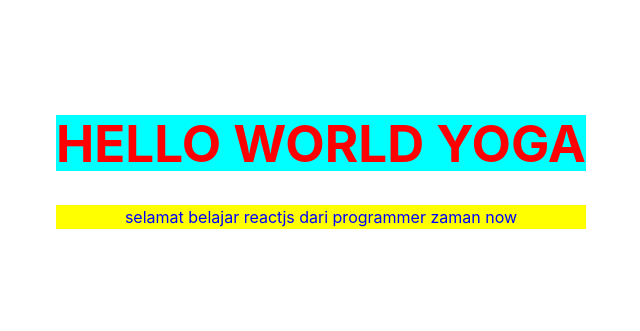
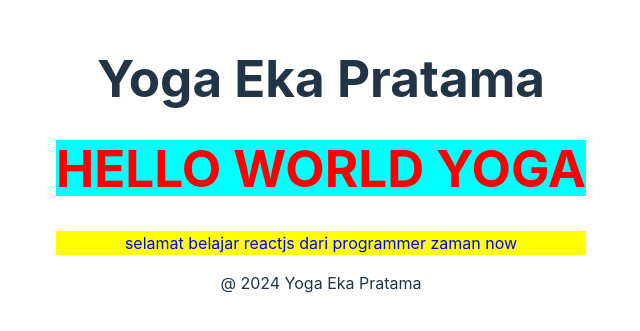
Before and after one commit to yogaekapratama29/React_JSX, a React (Vite) app: page / in a window 1280 px wide. Shown: the part 237-568 px from the top of the page, without its empty margins (319-959 px from the left). Built offline with nearby package versions, Linux system fonts and the light colour scheme.

Commit message:
+add style with css (className)

```diff
--- /dev/null
+++ b/src/hello-world/Container.jsx
@@ -0,0 +1,13 @@
+export default function Container({children}){
+    return(
+        <div>
+            <h1>Yoga Eka Pratama</h1>
+
+            {children}
+
+            <footer>
+                <p>@ 2024 Yoga Eka Pratama</p>
+            </footer>
+        </div>
+    )
+}
--- /dev/null
+++ b/src/hello-world/HelloWorld.css
@@ -0,0 +1,9 @@
+.title {
+    color: red;
+    background-color: aqua;
+}
+
+.content {
+    color: blue;
+    background-color: yellow;
+}
--- a/src/hello-world/HelloWorld.jsx
+++ b/src/hello-world/HelloWorld.jsx
@@ -1,3 +1,5 @@
+import "./HelloWorld.css"
+
 export default function HelloWorld(){
     // Spread Syntax
     const props = {
@@ -16,10 +18,13 @@
 // Membuat Component Baru (Destructuring Props)
 export function HeaderHelloWorld({text = "Ups saya lupa kasih Teks"}){
     return(
-        <h1 style={{
-            color : "red",
-            backgroundColor : "aqua"
-        }}>{text.toUpperCase()}</h1>
+        // Bisa langsung deklarasi
+        // <h1 style={{
+        //     color : "red",
+        //     backgroundColor : "aqua"
+        // }}>{text.toUpperCase()}</h1>
+
+        <h1 className="title">{text.toUpperCase()}</h1>
 
     )
 }
@@ -27,13 +32,9 @@
 // Membuat Component Baru (Biasa)
 function ParagraphHelloWorld(){
     const p = "Selamat Belajar ReactJS dari Programmer Zaman Now"
-    const style = {
-        color : "blue",
-        backgroundColor :"yellow"
-    }
     return(
 
-        <p style={style}>{p.toLowerCase()}</p>
+        <p className="content">{p.toLowerCase()}</p>
 
     )
 }
--- a/src/main.jsx
+++ b/src/main.jsx
@@ -3,10 +3,13 @@
 import './index.css'
 import App from './App.jsx'
 import HelloWorld from './hello-world/HelloWorld.jsx'
+import Container from './hello-world/Container.jsx'
 
 
 createRoot(document.getElementById('root')).render(
   <StrictMode>
-    <HelloWorld/>
+    <Container>
+     <HelloWorld/>
+    </Container>
   </StrictMode>,
 )
```
